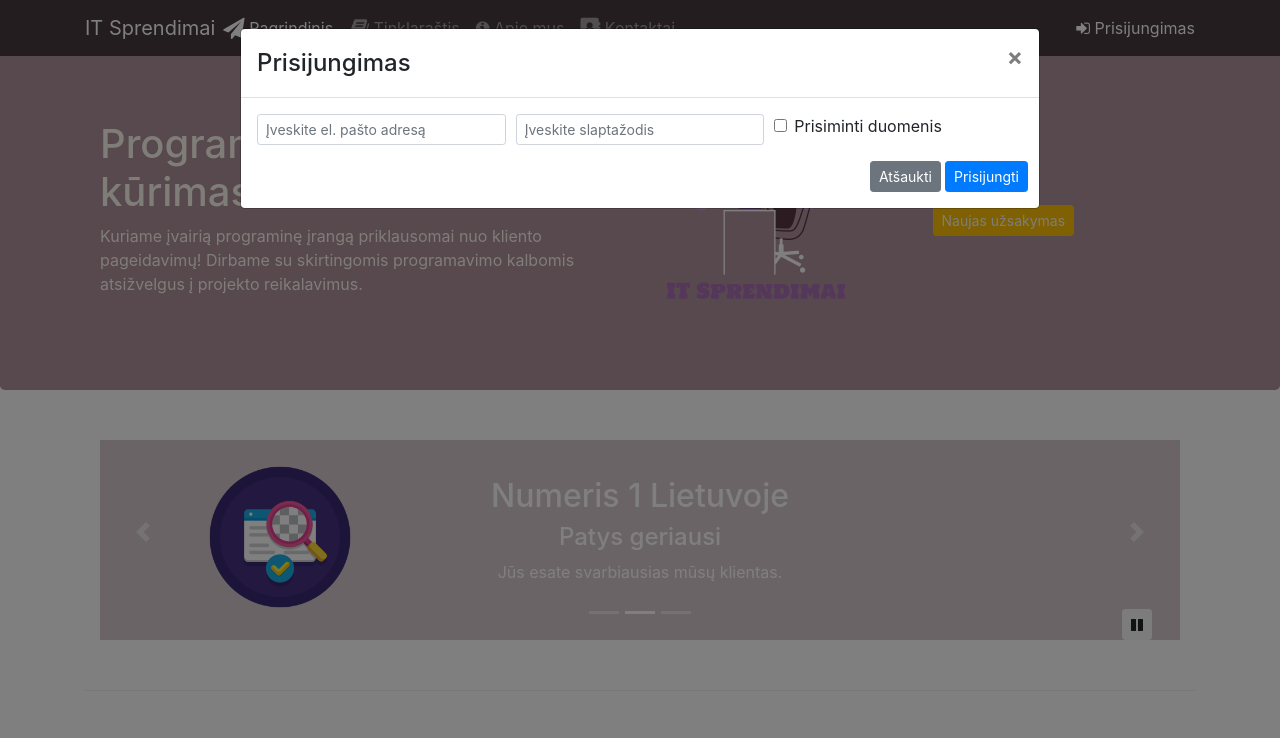
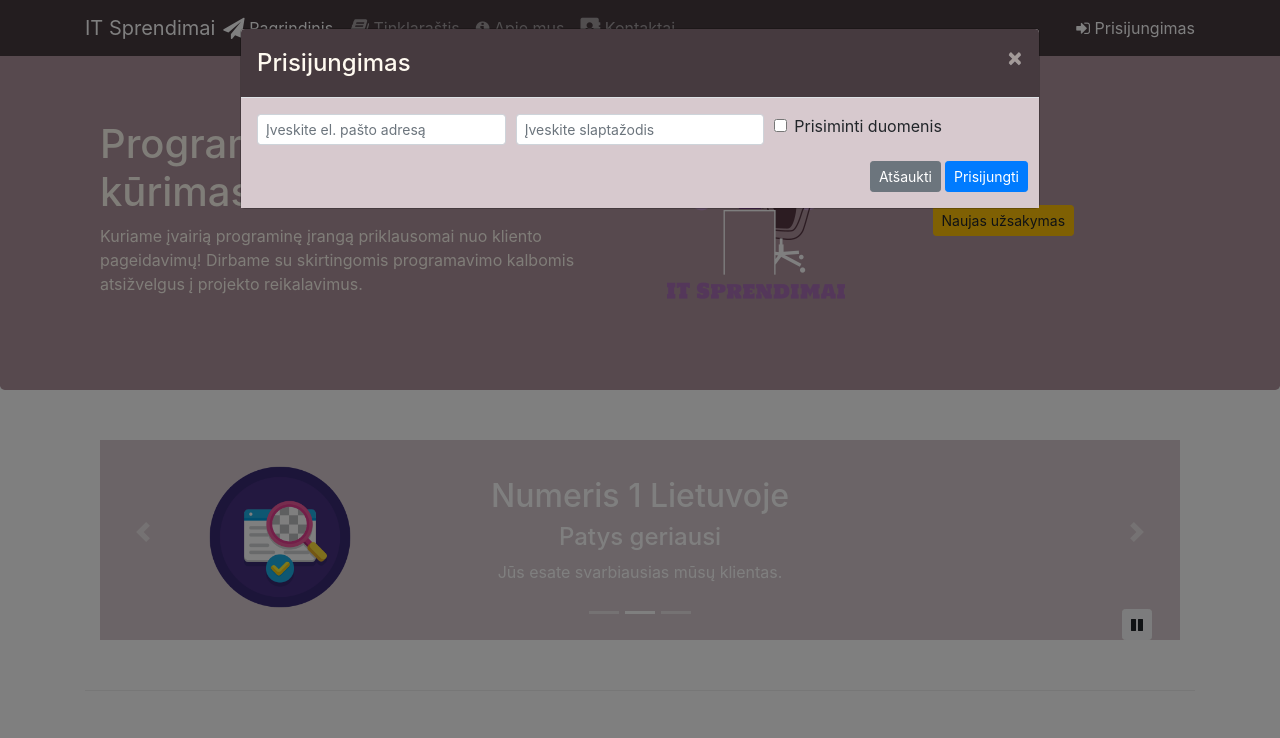
Before and after one commit to RimveBiceps/IT-WEB-Project, a website: page index.html in a window 1280 px wide. Both pictures are taken after a click on the link "Prisijungimas". Shown: the top 738 px of the page. Drawn offline with nearby package versions, Linux system fonts and the light colour scheme.

Commit message:
added jquery code for opening modals

```diff
--- a/css/styles.scss
+++ b/css/styles.scss
@@ -82,3 +82,16 @@ body{
 		width: 86px;
 	}
 }
+
+.modal {
+	.modal-header {
+		background: $background-dark;
+		color: floralwhite;
+		.close {
+			color: floralwhite;
+		}
+	}
+	.modal-body {
+		background: $background-pale;
+	}
+}
--- a/index.html
+++ b/index.html
@@ -38,7 +38,7 @@
                     </li>
                 </ul>
                 <span class = "navbar-text">
-                    <a data-toggle = "modal" data-target = "#loginModal"><span class = "fa fa-sign-in"></span> Prisijungimas</a>
+                    <a  id = "loginLink"><span class = "fa fa-sign-in"></span> Prisijungimas</a>
                 </span>
             </div>
         </div>
@@ -171,7 +171,7 @@
                     <img src = "img/logo5.png" class = "img-fluid" data-toggle = "tooltip" data-html = "true" title = "Kreipkitės į mus numeriu </br> <strong>+3706 7724763</strong>" data-placement = "bottom" href = "#new_project">
                 </div>
                 <div class="col-12 col-sm align-self-center">
-                    <a role = "button" class="btn btn-warning btn-sm" data-toggle = "modal" data-target = "#new_order_modal">Naujas užsakymas</a>
+                    <button class="btn btn-warning btn-sm"  id = "newOrder">Naujas užsakymas</button>
                 </div>
                 </div>
             </div>
@@ -347,6 +347,18 @@
             })
         });
     </script>
+    <script>
+        //JQUERY for opening login modal trough Prisijungimas link
+        $(document).ready(function() {
+            $('#loginLink').click(function() {
+                $('#loginModal').modal('show');
+            })
+        //JQUERY for opening New order modal trough Naujas uzsakymas button
+        $('#newOrder').click(function() {
+                $('#new_order_modal').modal('show');
+            })
+        });
+    </script>
 </body>
 
 </html>
```
Also changed, not shown: css/styles.css.
